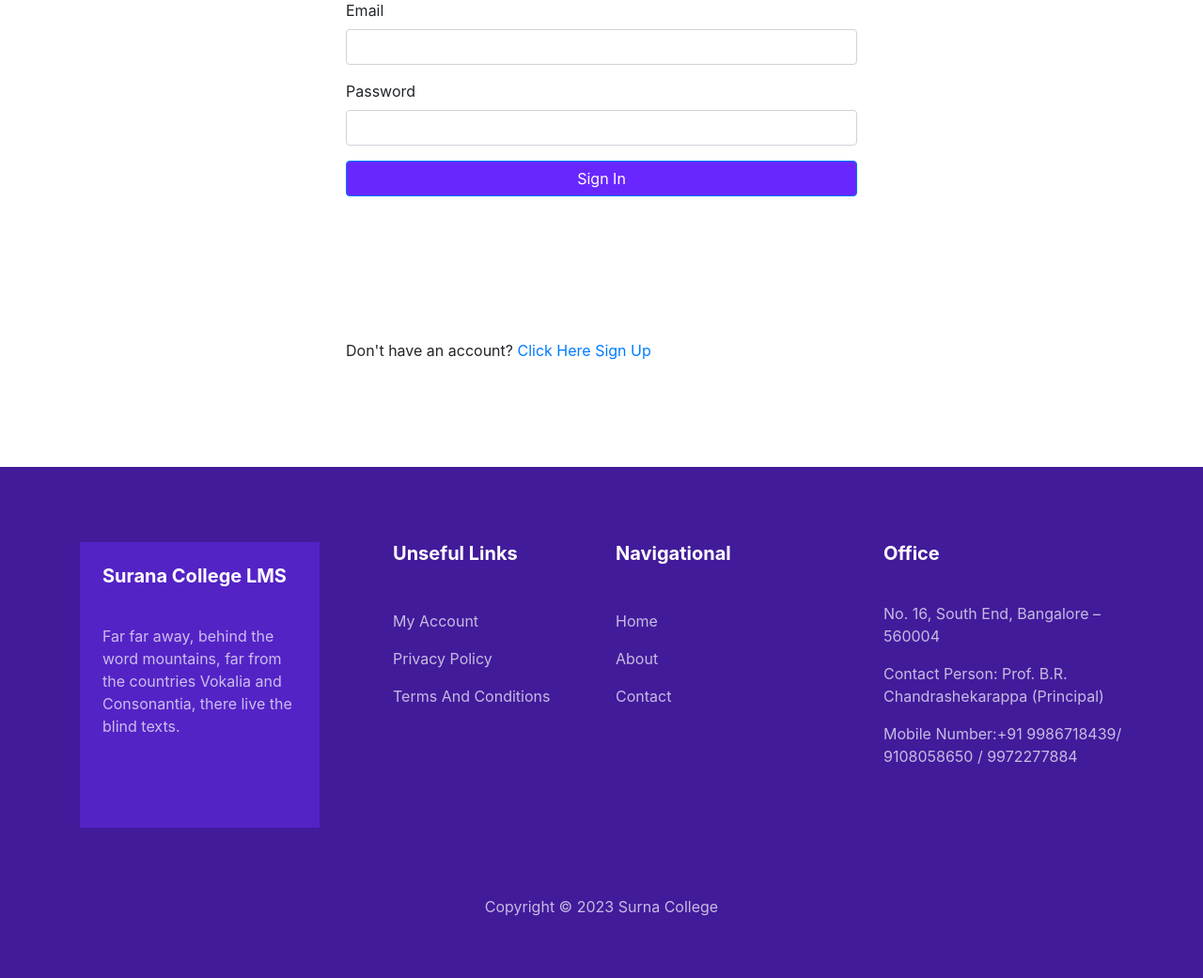
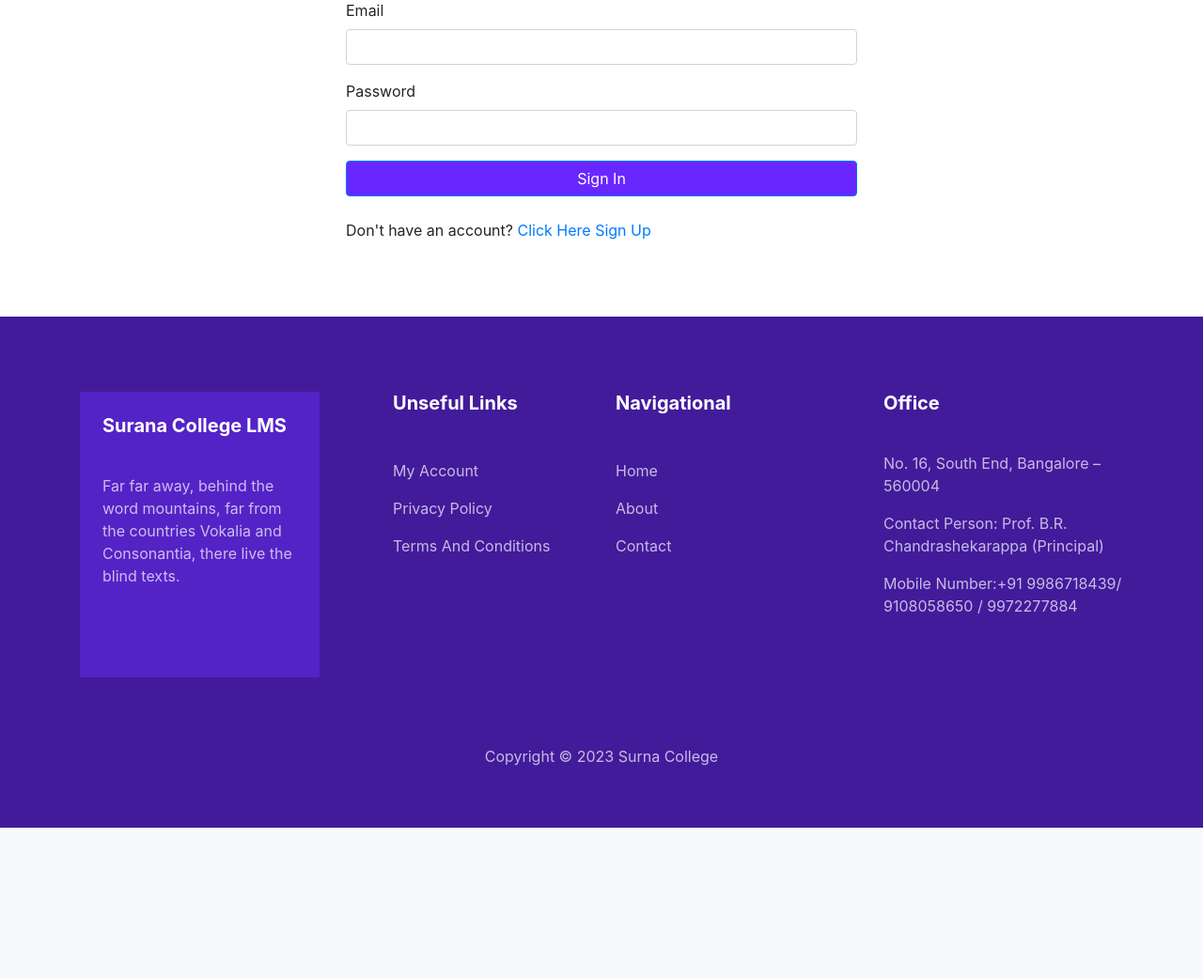
Before and after one commit to realmranshuman/LMS, a FastAPI app: page /login/ in a window 1280 px wide. Shown: the part 221-1262 px from the top of the page at 94% size. After the commit the page ends 1102 px from the top, so only its background shows below. Run offline with FastAPI, Linux system fonts and the light colour scheme; some libraries are stand-ins or nearby versions.

Commit message:
reduced the gap b/w btn and sign up link

```diff
--- a/templates/login.html
+++ b/templates/login.html
@@ -12,8 +12,8 @@
       </div>
       <button type="submit" class="btn btn-primary btn-block" style="background-color: #6927ff;">Sign In</button>
     </form>
-    <h5 class="text-center text-danger py-5"> {{msg}} </h5>
-    <p class="py-5">Don't have an account? <a href="/signup/"> Click Here Sign Up</a></p>
+    <h5 class="text-center text-danger py-0"> {{msg}} </h5>
+    <p class="py-3">Don't have an account? <a href="/signup/"> Click Here Sign Up</a></p>
 </div>
 
 {% include "footer.html" %}
```
